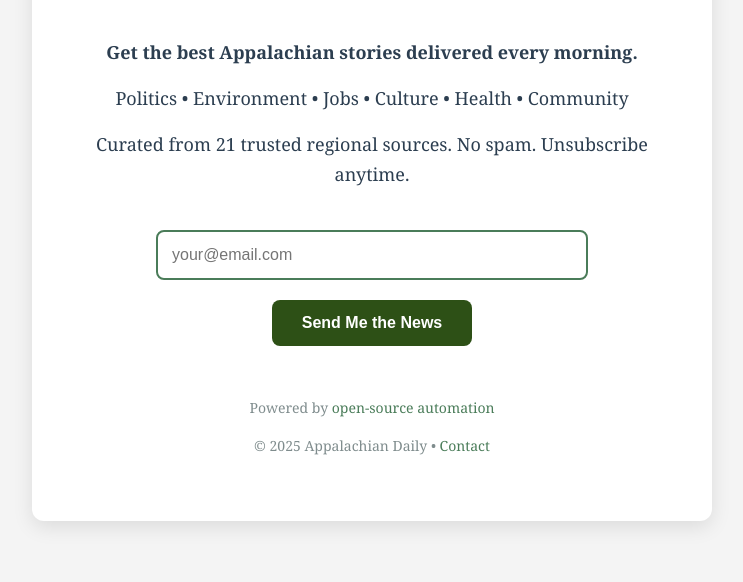
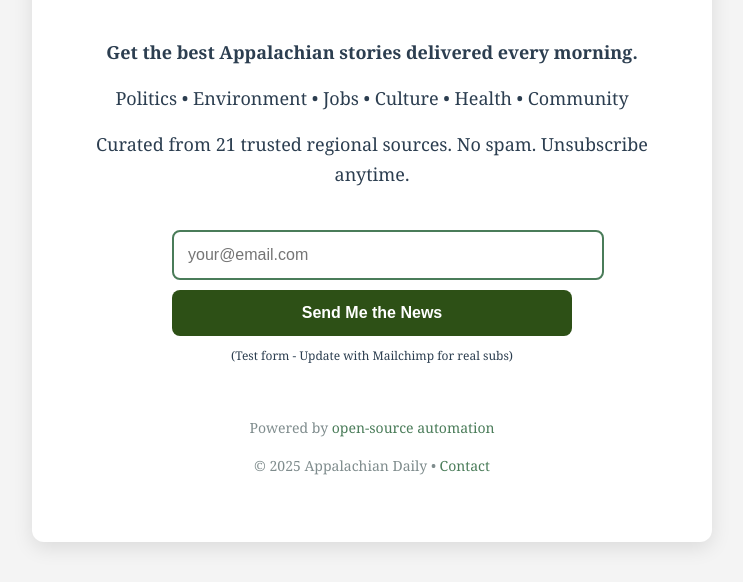
Before and after one commit to jbranx/Appalachian-News-Aggregator, a plain HTML site: page index.html in a window 1280 px wide. Shown: the part 294-876 px from the top of the page, without its empty margins (268-1011 px from the left). Before the commit the page ends 855 px from the top, so only its background shows below. Drawn offline with Linux system fonts and the light colour scheme; a script that the page names is missing.

Commit message:
Update index.html

```diff
--- a/index.html
+++ b/index.html
@@ -38,28 +38,12 @@
     </div>
 
     <div class="form-container">
-      <!-- PASTE YOUR MAILCHIMP EMBED CODE HERE (from Audience → Signup forms → Embedded forms) -->
-      <div id="mc_embed_signup">
-        <form action="https://YOURDC.usX.list-manage.com/subscribe/post?u=ABC123&amp;id=XYZ789" method="post" id="mc-embedded-subscribe-form" name="mc-embedded-subscribe-form" class="validate" target="_blank" novalidate>
-          <div id="mc_embed_signup_scroll">
-            <div class="mc-field-group">
-              <input type="email" value="" name="EMAIL" class="required email" id="mce-EMAIL" placeholder="your@email.com" required>
-            </div>
-            <div id="mce-responses" class="clear foot">
-              <div class="response" id="mce-error-response" style="display:none"></div>
-              <div class="response" id="mce-success-response" style="display:none"></div>
-            </div>
-            <div style="position: absolute; left: -5000px;" aria-hidden="true">
-              <input type="text" name="b_ABC123_XYZ789" tabindex="-1" value="">
-            </div>
-            <div class="optionalParent">
-              <div class="clear foot">
-                <input type="submit" value="Send Me the News" name="subscribe" id="mc-embedded-subscribe" class="button">
-              </div>
-            </div>
-          </div>
-        </form>
-      </div>
+      <!-- Basic form placeholder - Replace with Mailchimp embed code for real signup -->
+      <form action="https://formspree.io/f/yourformid" method="POST" style="max-width: 400px; margin: 0 auto;">
+        <input type="email" name="email" placeholder="your@email.com" required style="width: 100%; padding: 14px; margin: 10px 0; border: 2px solid #4a7c59; border-radius: 8px; font-size: 16px;">
+        <button type="submit" style="background: #2d5016; color: white; border: none; padding: 14px 30px; font-size: 16px; border-radius: 8px; cursor: pointer; width: 100%; font-weight: 600;">Send Me the News</button>
+      </form>
+      <p style="font-size: 12px; margin-top: 10px;">(Test form - Update with Mailchimp for real subs)</p>
     </div>
 
     <div class="footer">
@@ -67,10 +51,5 @@
       <p>© 2025 Appalachian Daily • <a href="mailto:jbranscome@gmail.com">Contact</a></p>
     </div>
   </div>
-
-  <script type='text/javascript' src='//s3.amazonaws.com/downloads.mailchimp.net/js/mc-validate.js'></script>
-  <script type='text/javascript'>
-    (function($) {window.fnames = new Array(); window.ftypes = new Array();fnames[0]='EMAIL';ftypes[0]='email';}(jQuery));var $mcj = jQuery.noConflict(true);
-  </script>
 </body>
 </html>
```
